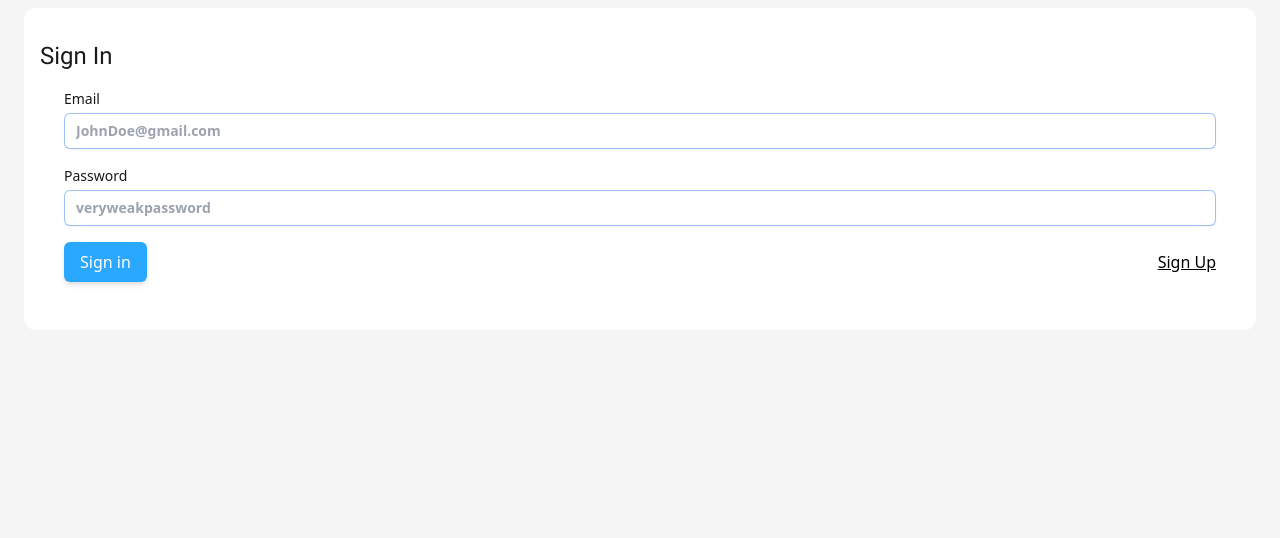
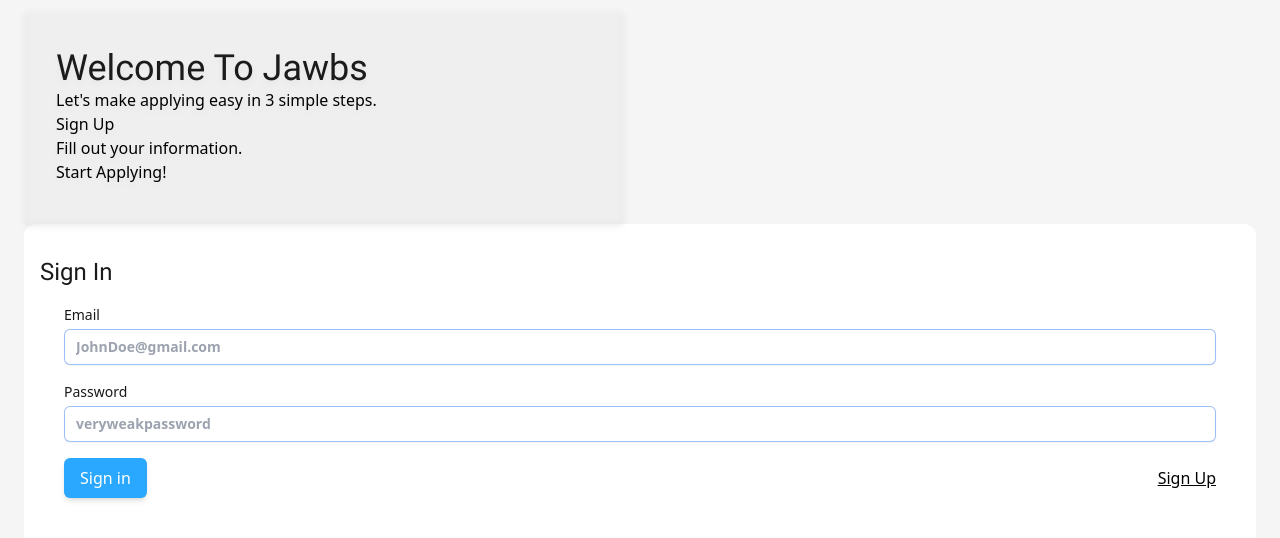
Before and after one commit to HackItHub/jawbs, a React (Vite) app in the folder jawbs-client/: page / in a window 1280 px wide. Before the commit this address led to /sign-in. Shown: the top 538 px of the page. Built offline with nearby package versions, Linux system fonts and the light colour scheme.

Commit message:
#17 created landing page section

```diff
--- a/jawbs-client/src/client/App.tsx
+++ b/jawbs-client/src/client/App.tsx
@@ -10,6 +10,7 @@ import {
   SignInPage,
   SignUpPage,
   VerificationPage,
+  LandingPage,
 } from "./pages";
 import {
   ThemeContextProvider,
@@ -22,6 +23,10 @@ const App: React.FC = () => {
   const router = createBrowserRouter([
     {
       path: "/",
+      element: <LandingPage />,
+    },
+    {
+      path: "/portfolio",
       element: <PortfolioPage />,
     },
     {
--- /dev/null
+++ b/jawbs-client/src/client/pages/LandingPage.tsx
@@ -0,0 +1,28 @@
+import React from "react";
+import { SignIn } from "../components/auth";
+import { BallBackground } from "../utils";
+import { Heading, TransparentContainer } from "../components/layout";
+
+const LandingPage: React.FC = () => {
+  return (
+    <div className='background'>
+      <BallBackground />
+      <div className='flex justify-between'>
+        <TransparentContainer>
+          <Heading size='h1'>Welcome To Jawbs</Heading>
+          Let&apos;s make applying easy in 3 simple steps.
+          <ol>
+            <li>Sign Up</li>
+            <li>Fill out your information.</li>
+            <li>Start Applying!</li>
+          </ol>
+        </TransparentContainer>
+      </div>
+      <div className='self-center'>
+        <SignIn />
+      </div>
+    </div>
+  );
+};
+
+export default LandingPage;
--- a/jawbs-client/src/client/pages/index.ts
+++ b/jawbs-client/src/client/pages/index.ts
@@ -4,6 +4,7 @@ import ErrorPage from "./ErrorPage";
 import SignInPage from "./SignInPage";
 import SignUpPage from "./SignUpPage";
 import VerificationPage from "./VerificationPage";
+import LandingPage from "./LandingPage";
 
 export {
   ResumeFieldsPage,
@@ -12,4 +13,5 @@ export {
   SignInPage,
   SignUpPage,
   VerificationPage,
+  LandingPage,
 };
```
